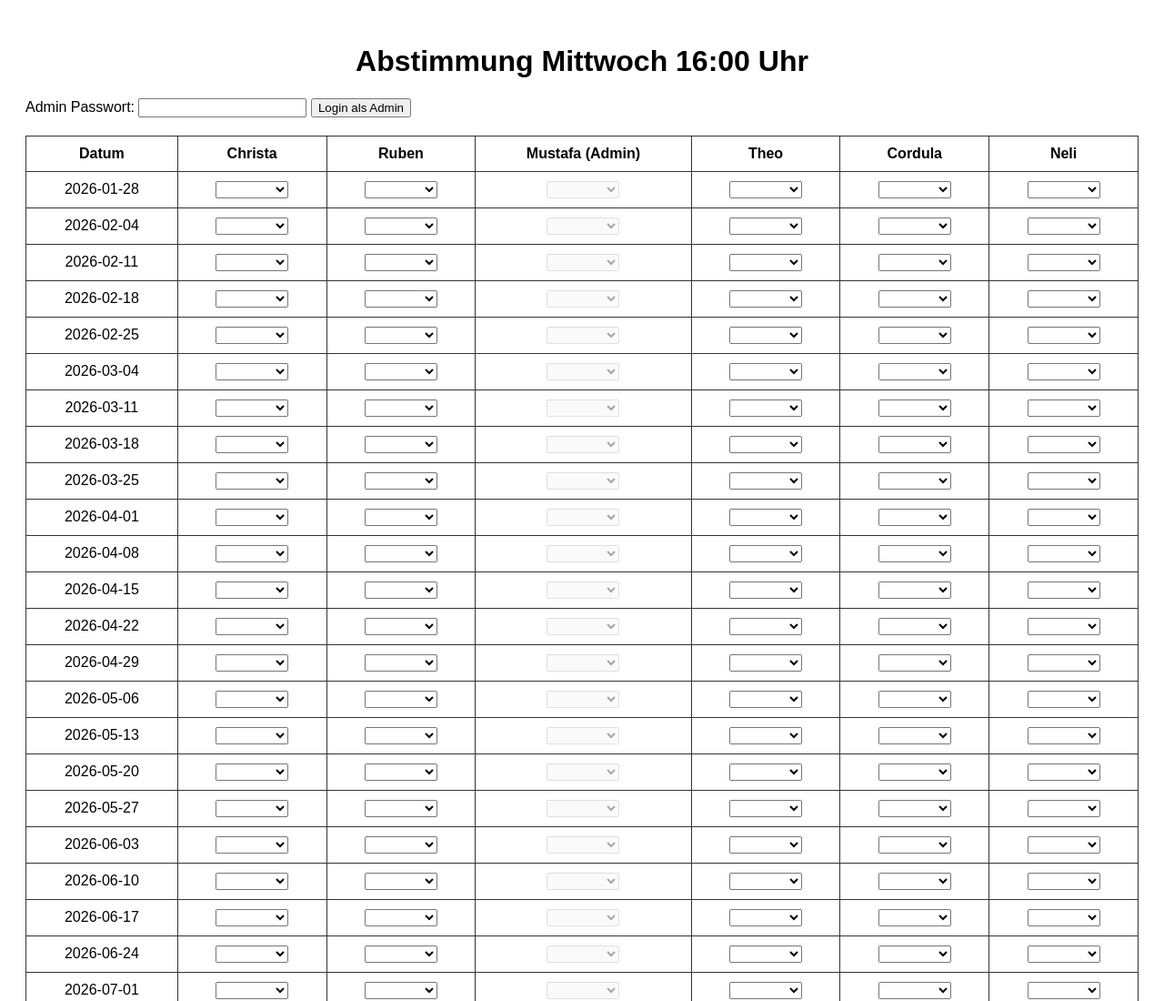
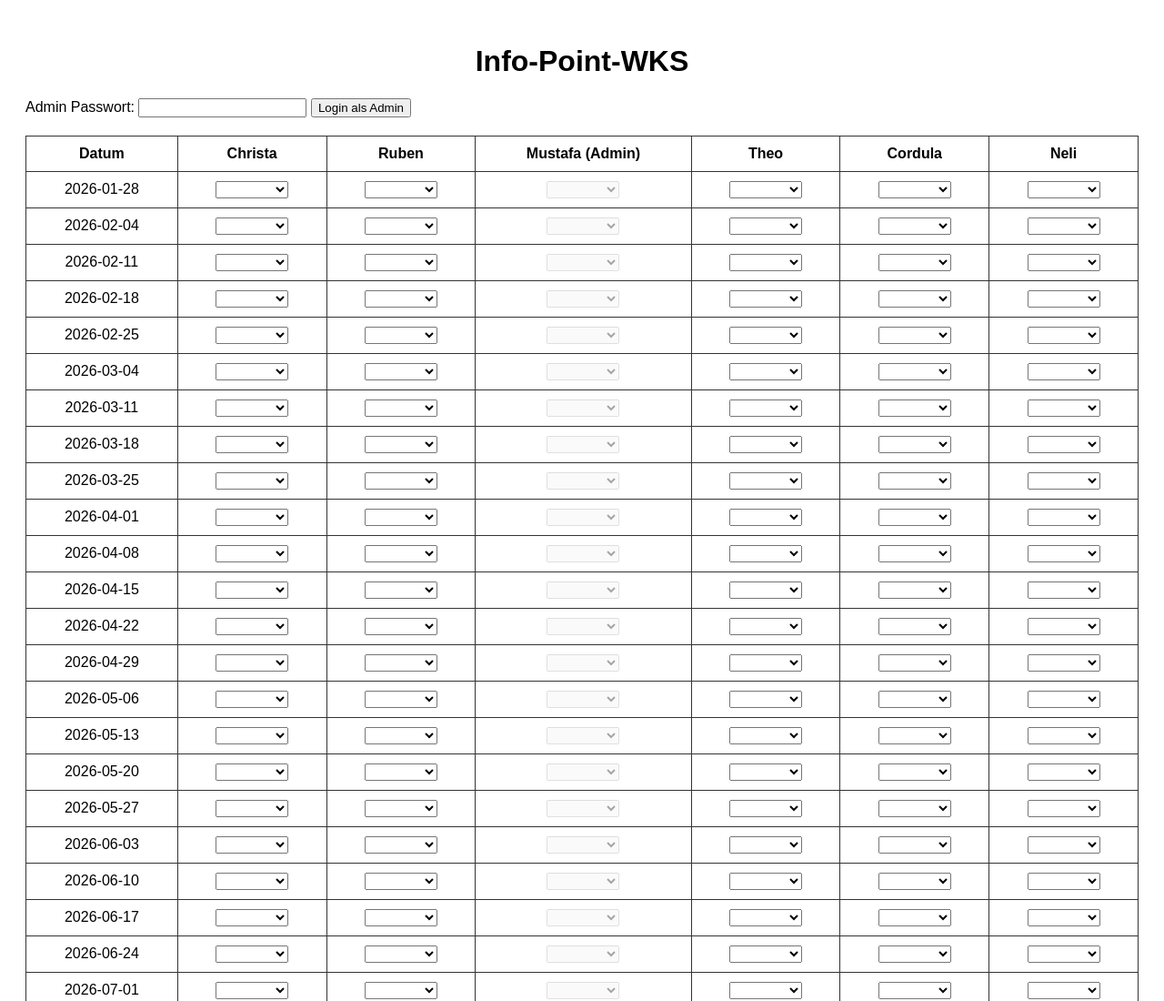
Before and after one commit to mustafahadimahmood/weekly-vote, a plain HTML site: page index.html in a window 1280 px wide. Shown: the top 1100 px of the page at 91% size. Drawn offline with Linux system fonts and the light colour scheme.

Commit message:
Update index.html

```diff
--- a/index.html
+++ b/index.html
@@ -2,11 +2,11 @@
 <html lang="de">
 <head>
   <meta charset="UTF-8">
-  <title>Wöchentliche Abstimmung</title>
+  <title>Info-Point-WKS</title>
   <link rel="stylesheet" href="style.css">
 </head>
 <body>
-  <h1>Abstimmung Mittwoch 16:00 Uhr</h1>
+  <h1>Info-Point-WKS</h1>
 
   <div id="admin-login">
     <label>Admin Passwort: <input type="Wks07072023" id="Mustafa"></label>
```
